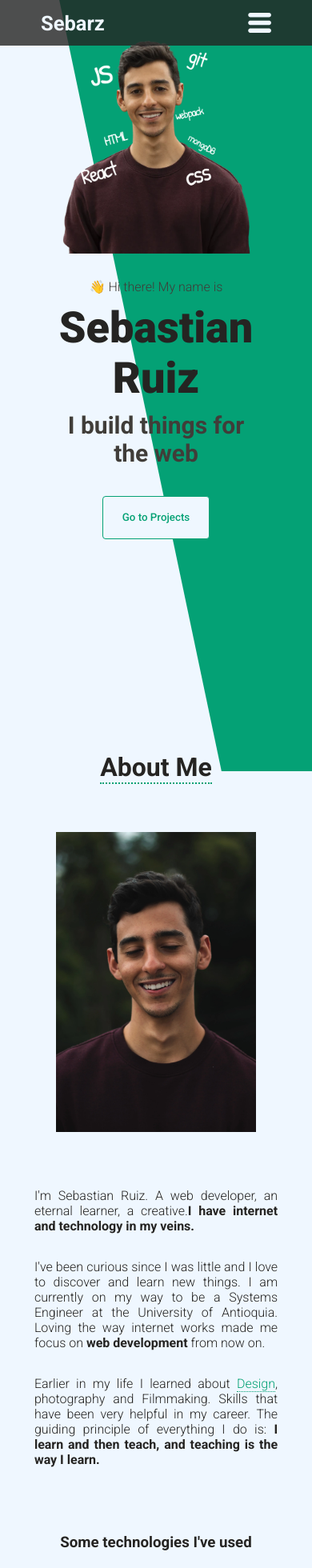
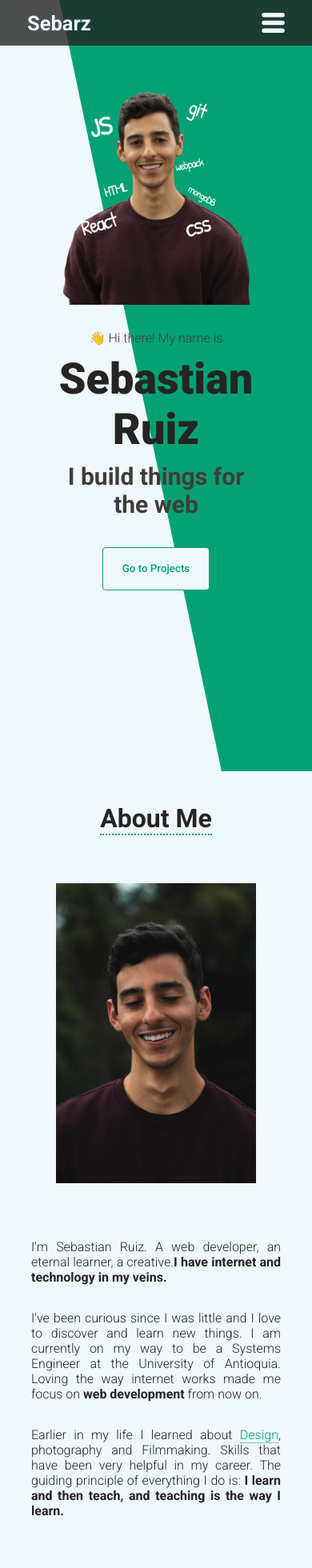
Before and after one commit to imsebarz/personal-website, a React app: page / in a window 390 px wide. Shown: the top 1960 px of the page at 80% size. Built offline with nearby package versions, Linux system fonts and the light colour scheme.

Commit message:
Updated responsive styles

```diff
--- a/src/assets/styles/aboutme.scss
+++ b/src/assets/styles/aboutme.scss
@@ -21,7 +21,7 @@
     place-content: center;
     .aboutme-text {
       flex-grow: 1;
-      min-width: 300px;
+      min-width: 245px;
       width: 50%;
       display: flex;
       flex-direction: column;
--- a/src/assets/styles/global.scss
+++ b/src/assets/styles/global.scss
@@ -26,7 +26,7 @@
 }
 
 main {
-  margin: 0 11vw;
+  margin: 0 10vw;
 }
 
 html {
--- a/src/assets/styles/hero.scss
+++ b/src/assets/styles/hero.scss
@@ -77,6 +77,7 @@
 @media screen and (max-width: 905px) {
   .hero {
     flex-direction: column-reverse;
+    margin-top: 7em;
     .hero-info {
       width: 50%;
       place-items: center;
--- a/src/assets/styles/nav.scss
+++ b/src/assets/styles/nav.scss
@@ -6,7 +6,7 @@
   width: 100%;
   align-items: center;
   justify-content: space-between;
-  padding: 0.8em 3em;
+  padding: 0.8em 2em;
   background-color: rgba(colors.$black, 0.8);
   color: colors.$mint;
   font-weight: 500;
@@ -148,6 +148,8 @@
         width: 100%;
         justify-content: center;
         gap: 10%;
+        flex-wrap: wrap;
+        min-height: 80px;
         svg {
           width: 25px;
           height: auto;
--- a/src/assets/styles/project.scss
+++ b/src/assets/styles/project.scss
@@ -6,7 +6,7 @@
   flex-direction: column;
   width: auto;
   min-height: 400px;
-  min-width: 300px;
+  min-width: 250px;
   max-width: 300px;
   border: 1.8px dotted colors.$green;
   background-color: colors.$mint;
@@ -28,7 +28,7 @@
     }
     .project-links {
       display: flex;
-      width: 20%;
+      width: 22%;
       justify-content: space-between;
     }
   }
```
Also changed, not shown: src/Nav.jsx (+18 -0 lines).
